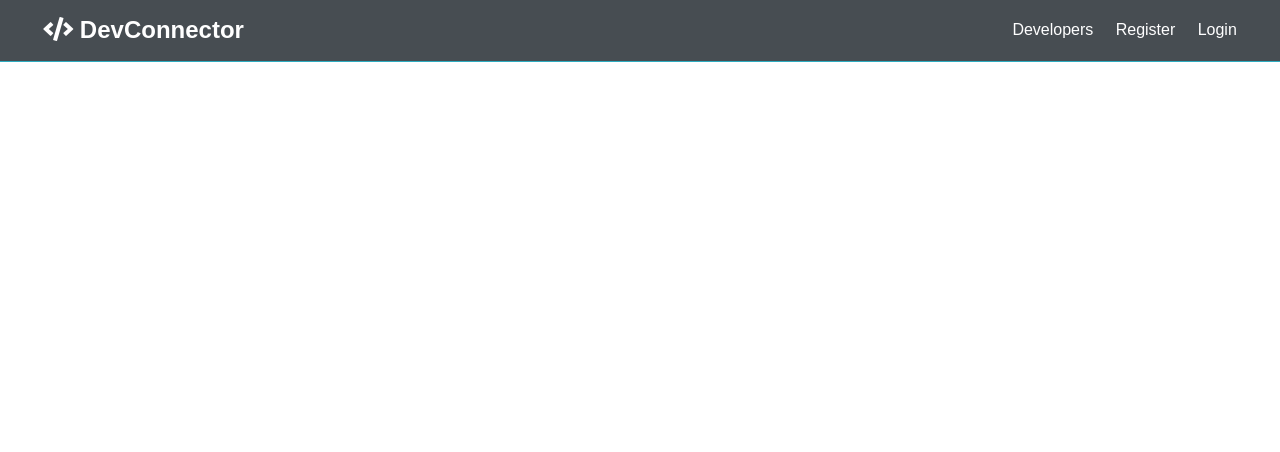
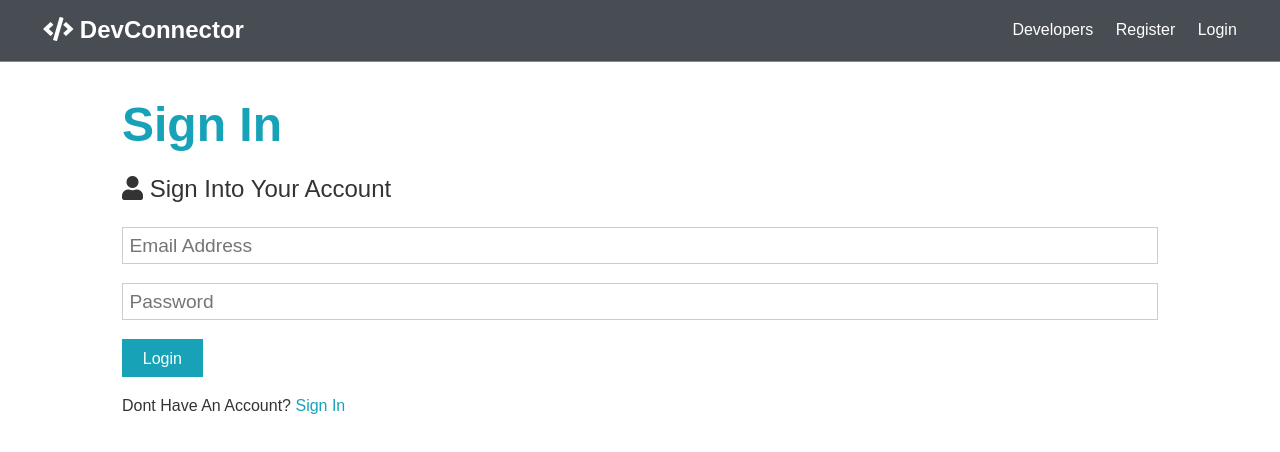
Before and after one commit to Bajanga1/DevConnect, a React (Create React App) app in the folder client/: page /login in a window 1280 px wide. Shown: the top 452 px of the page. Built offline with nearby package versions, Linux system fonts and the light colour scheme.

Commit message:
created redux store

```diff
--- a/client/src/App.js
+++ b/client/src/App.js
@@ -5,8 +5,12 @@
 import Register from './components/auth/Register'
 import Landing from './components/layout/Landing'
 import './App.css';
+//Redux
+import { Provider } from 'react-redux';
+import store from './store'
 
 const App = () => (
+  <Provider store={store}>
   <Router>
     <Fragment>
       <Navbar />
@@ -19,6 +23,7 @@
       </section>
     </Fragment>
   </Router>
+  </Provider>
 );
 
 export default App;
--- a/client/src/components/auth/Login.js
+++ b/client/src/components/auth/Login.js
@@ -1,10 +1,49 @@
-import React from 'react'
+import React, { Fragment, useState } from 'react'
+import { Link } from 'react-router-dom'
+
 
 const Login = () => {
+    const [formData, setFormData] = useState({
+
+        email: '',
+        password: '',
+
+    });
+
+    const { email, password } = formData;
+
+    const onChange = e => setFormData({ ...formData, [e.target.name]: e.target.value });
+
+    const onSubmit = async (e) => {
+        e.preventDefault();
+        console.log('SUCCESS')
+    };
+
     return (
-        <div>
+        <Fragment>
+            <h1 className="large text-primary">Sign In</h1>
+            <p className="lead"><i className="fas fa-user"></i> Sign Into Your Account</p>
+            <form className="form" onSubmit={e => onSubmit(e)}>
 
-        </div>
+                <div className="form-group">
+                    <input type="email" placeholder="Email Address" name="email" value={email} onChange={e => onChange(e)} required />
+
+                </div>
+                <div className="form-group">
+                    <input
+                        type="password"
+                        placeholder="Password"
+                        name="password"
+                        value={password} onChange={e => onChange(e)}
+                        minLength="6"
+                    />
+                </div>
+                <input type="submit" className="btn btn-primary" value="Login" />
+            </form>
+            <p className="my-1">
+                Dont Have An Account? <Link to='/register'>Sign In</Link>
+            </p>
+        </Fragment>
     )
 }
 
--- a/client/src/components/auth/Register.js
+++ b/client/src/components/auth/Register.js
@@ -1,4 +1,6 @@
 import React, { Fragment, useState } from 'react'
+import { Link } from 'react-router-dom'
+
 
 const Register = () => {
     const [formData, setFormData] = useState({
@@ -12,12 +14,12 @@
 
     const onChange = e => setFormData({ ...formData, [e.target.name]: e.target.value });
 
-    const onSubmit = e => {
+    const onSubmit = async (e) => {
         e.preventDefault();
         if (password !== password2) {
             console.log('Passwords do not match')
         } else {
-            console.log(formData)
+            console.log('SUCCESS')
         }
     };
 
@@ -57,7 +59,7 @@
                 <input type="submit" className="btn btn-primary" value="Register" />
             </form>
             <p className="my-1">
-                Already have an account? <a href="login.html">Sign In</a>
+                Already have an account? <Link to='/login'>Sign In</Link>
             </p>
         </Fragment>
     )
--- /dev/null
+++ b/client/src/reducers/index.js
@@ -0,0 +1,5 @@
+import { combineReducers } from 'redux';
+
+export default combineReducers({
+
+});
--- /dev/null
+++ b/client/src/store.js
@@ -0,0 +1,12 @@
+import {createStore, applyMiddleware} from 'redux';
+import { composeWithDevTools } from 'redux-devtools-extension';
+import thunk from 'redux-thunk';
+import rootReducer from './reducers';
+
+const initialState = {};
+
+const middleware = [thunk];
+
+const store = createStore(rootReducer, initialState, composeWithDevTools(applyMiddleware(...middleware)));
+
+export default store;
```
